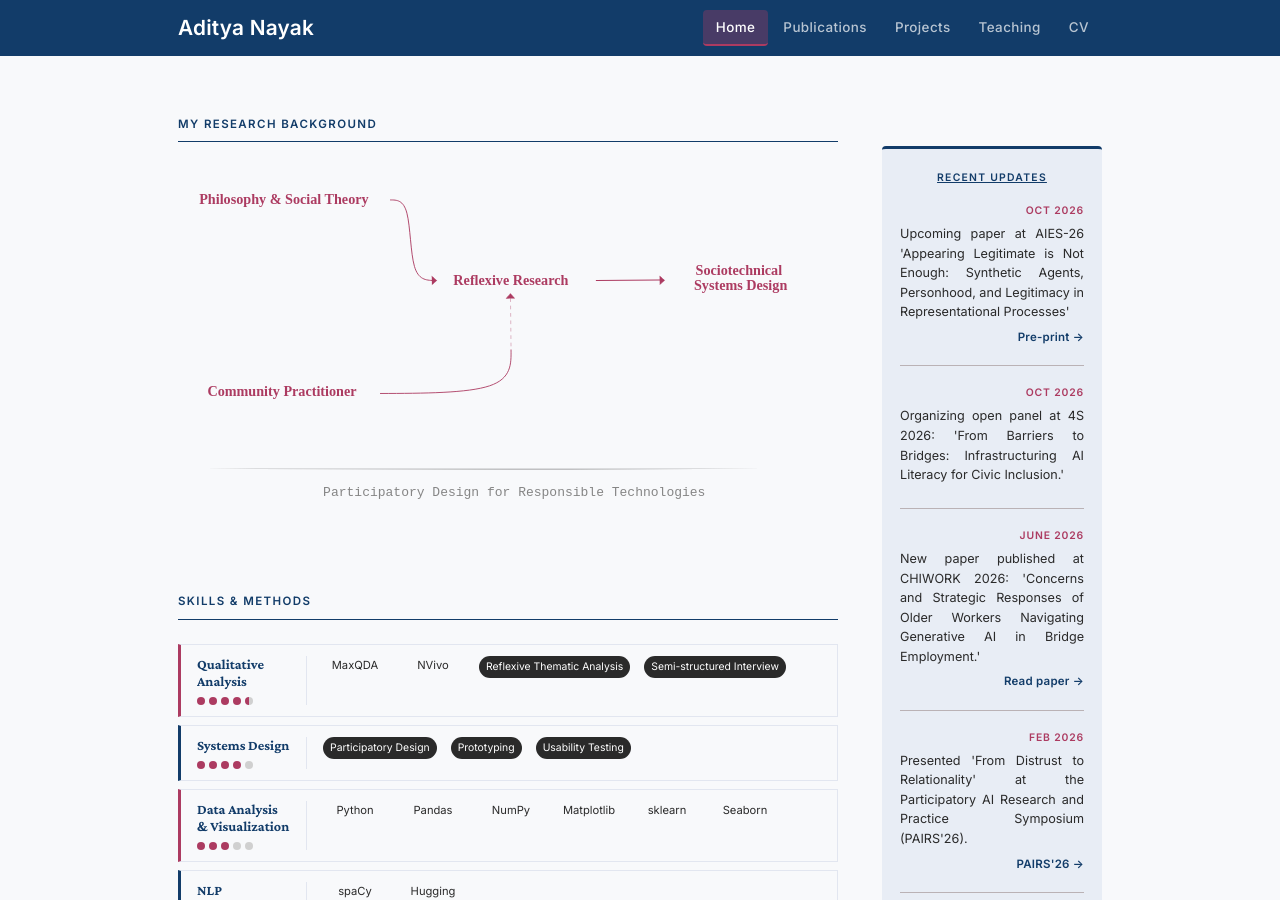
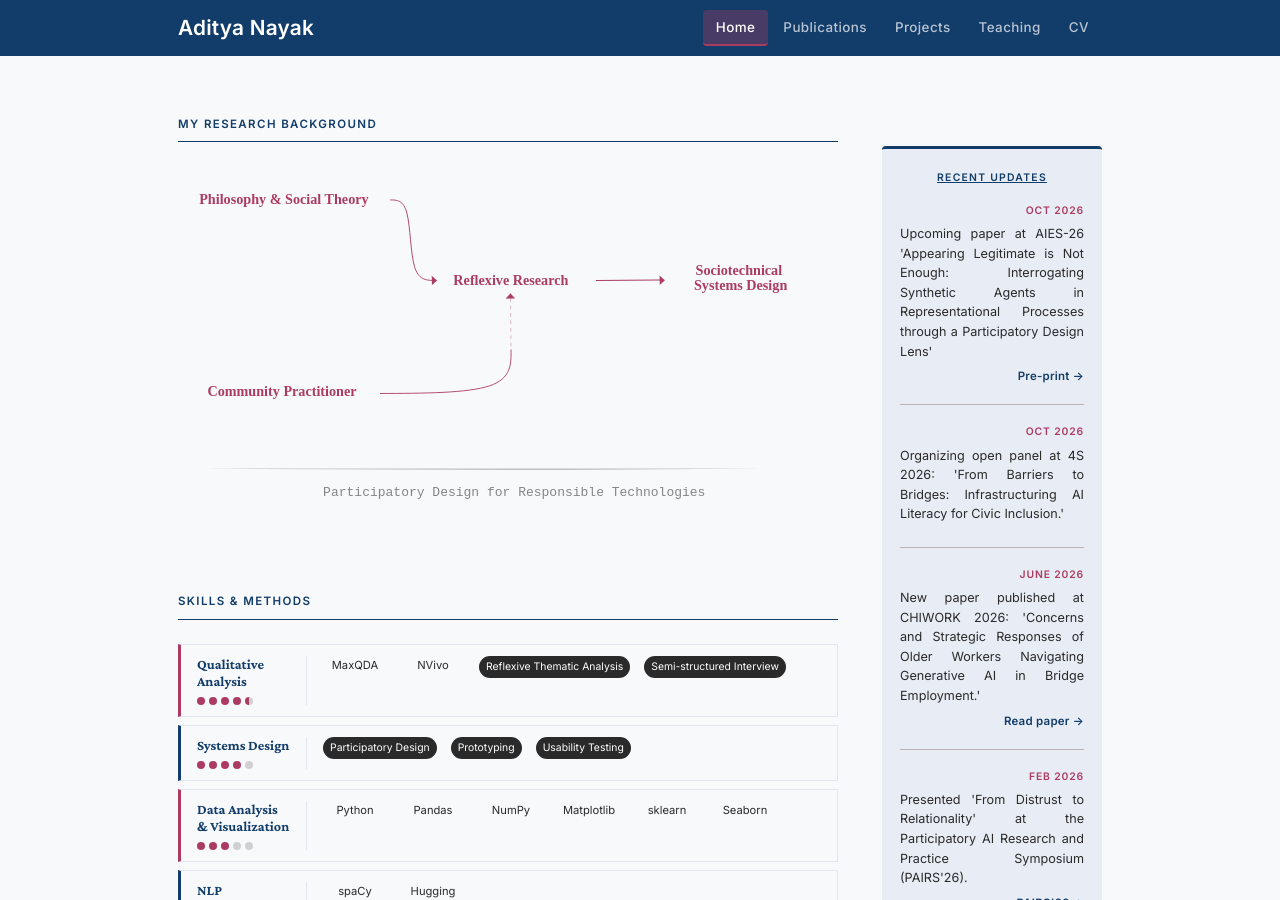
Before and after one commit to adityanayak-info/adityanayak-info.github.io, a Jekyll site: the page built from index.md, in a window 1280 px wide and 900 px high, scrolled down 638 px. Built offline with Jekyll 4.4.1, drawn with Linux system fonts in a browser that asks for light colours.

Commit message:
Update text for AIES-26 paper announcement

```diff
--- a/_data/news.yml
+++ b/_data/news.yml
@@ -6,7 +6,7 @@
 # ============================================================
 
 - date: "Oct 2026"
-  text: "Upcoming paper at AIES-26 'Appearing Legitimate is Not Enough: Synthetic Agents, Personhood, and Legitimacy in Representational Processes'"
+  text: "Upcoming paper at AIES-26 'Appearing Legitimate is Not Enough: Interrogating Synthetic Agents in Representational Processes through a Participatory Design Lens'"
   link: "https://doi.org/10.48550/arXiv.2608.17099"
   link_text: "Pre-print →"
 
```
